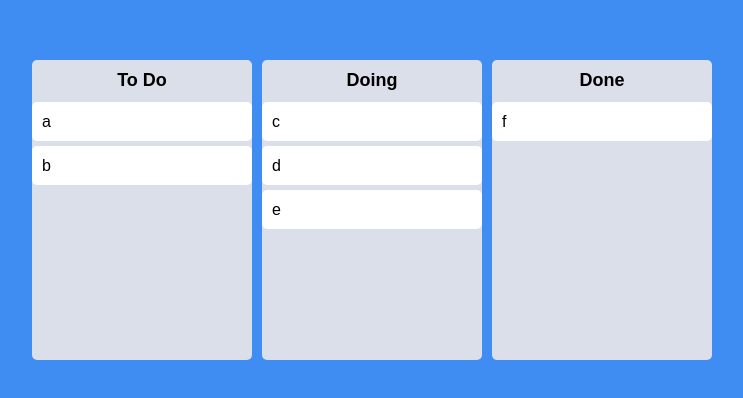
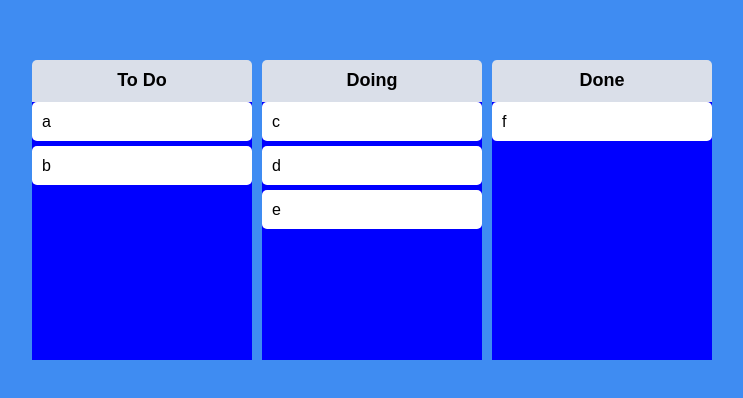
Before and after one commit to caminobelllo/LikeLionFE-reactstudy, a React (Create React App) app: page / in a window 1280 px wide. Shown: the part 190-588 px from the top of the page, without its empty margins (268-1011 px from the left). Built offline with nearby package versions, Linux system fonts and the light colour scheme.

Commit message:
course 7.11

```diff
--- a/src/Components/Board.tsx
+++ b/src/Components/Board.tsx
@@ -8,6 +8,8 @@
   background-color: ${(props) => props.theme.boardColor};
   border-radius: 5px;
   min-height: 300px;
+  display: flex;
+  flex-direction: column;
 `;
 
 const Title = styled.h2`
@@ -15,6 +17,18 @@
   font-weight: 600;
   margin-bottom: 10px;
   font-size: 18px;
+`;
+
+interface IAreaProps {
+  isDraggingOver: boolean;
+  isDraggingFromThis: boolean;
+}
+
+const Area = styled.div<IAreaProps>`
+  background-color: ${(props) =>
+    props.isDraggingOver ? "pink" : props.isDraggingFromThis ? "red" : "blue"};
+  transition: background-color 0.3s ease-in-out;
+  flex-grow: 1;
 `;
 
 interface IBoardProps {
@@ -27,13 +41,18 @@
     <Wrapper>
       <Title>{boardId}</Title>
       <Droppable droppableId={boardId}>
-        {(magic) => (
-          <div ref={magic.innerRef} {...magic.droppableProps}>
+        {(magic, snapshot) => (
+          <Area
+            isDraggingOver={snapshot.isDraggingOver}
+            isDraggingFromThis={Boolean(snapshot.draggingFromThisWith)}
+            ref={magic.innerRef}
+            {...magic.droppableProps}
+          >
             {toDos.map((toDo, index) => (
               <DragabbleCard key={toDo} toDo={toDo} index={index} />
             ))}
             {magic.placeholder}
-          </div>
+          </Area>
         )}
       </Droppable>
     </Wrapper>
```
